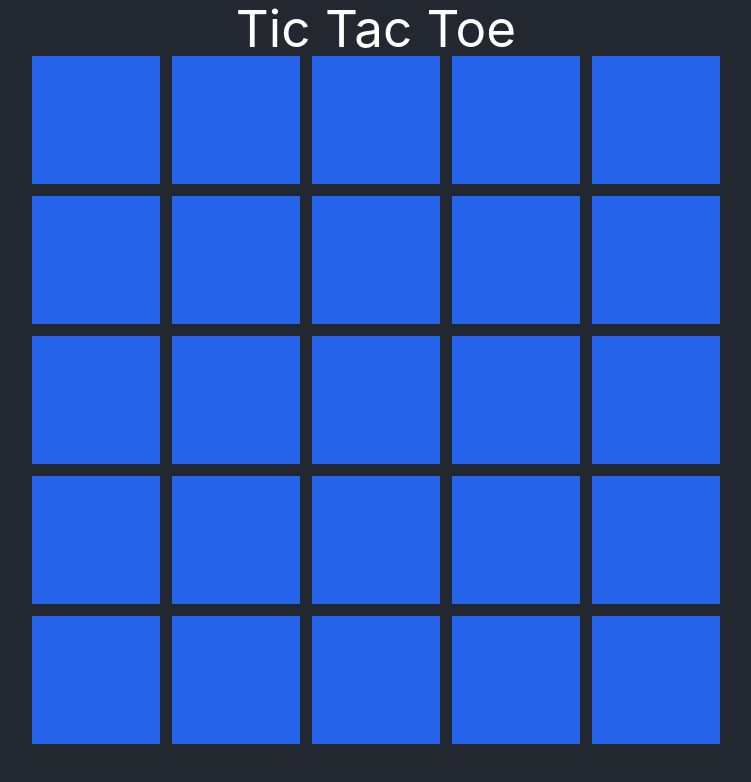
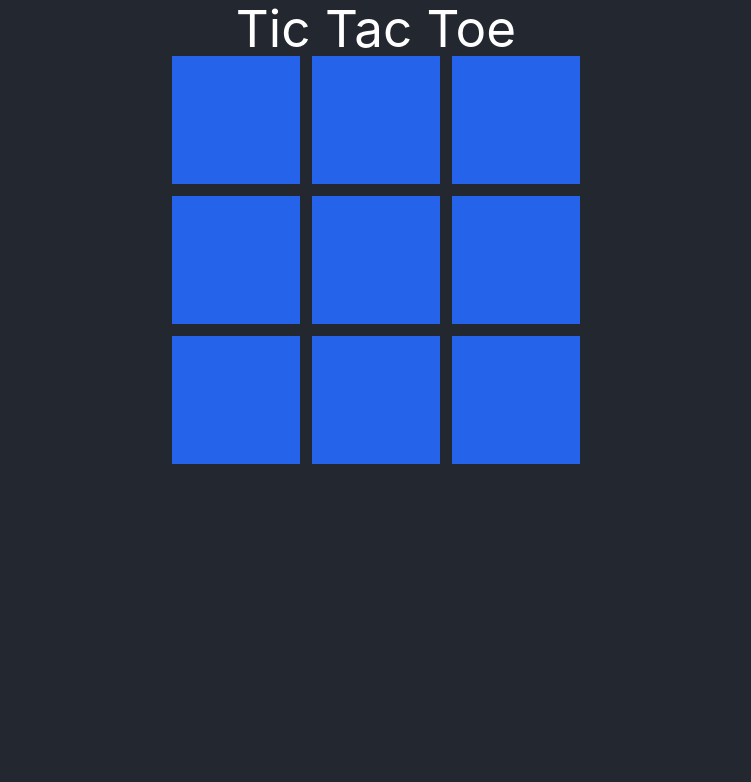
Before and after one commit to LlamaBack/tic-tac-toe, a React (Vite) app: page / in a window 1280 px wide. Shown: the top 782 px of the page, without its empty margins (264-1015 px from the left). Built offline with nearby package versions, Linux system fonts and the light colour scheme.

Commit message:
implementing history

```diff
--- /dev/null
+++ b/src/components/History.tsx
@@ -0,0 +1,11 @@
+function Board( {takes_in_latest_move} ) {
+  return (
+      //appends latest move coordinates to an array making the history
+
+      //after 2n moves deletes earliest move
+
+
+   );
+}
+
+export default Board;
--- a/src/components/TicTacToe.tsx
+++ b/src/components/TicTacToe.tsx
@@ -2,12 +2,14 @@ import { useState, useEffect } from "react";
 import Board from "./Board";
 import GameState from "./GameState";
 import GameOver from "./GameOver";
+import History from "./History";
 const PLAYER_X = "X"
 const PLAYER_O = "O"
+var history = [];
+const n = 3;
 
 function checkWinner(squares, setGameState, index, playerTurn, setPlayerTurn) {
   for (let i = 0; i < squares.length; i++){
-    console.log(playerTurn)
     if( squares[i][index[1]] !== playerTurn) {
         break;
     }
@@ -79,8 +81,16 @@ function checkWinner(squares, setGameState, index, playerTurn, setPlayerTurn) {
   }
 };
 
+function recordMove(last_move) {
+  history.push(last_move)
+};
+
+function giikerLogic() {
+  // if history.length ===
+};
+
 const TicTacToe = () => {
-  const [squares, setSquares] = useState((Array(5)).fill(null).map(() => Array(5).fill(null)));
+  const [squares, setSquares] = useState((Array(n)).fill(null).map(() => Array(n).fill(null)));
   //setSquares > rebinds squares to new input. i assume it must be of the same parameter type?
 
   const [playerTurn, setPlayerTurn] = useState(PLAYER_O);
@@ -99,6 +109,7 @@ const TicTacToe = () => {
     const newSquares = JSON.parse(JSON.stringify(squares));
     newSquares[index[0]][index[1]] = playerTurn;
     setSquares(newSquares);
+    recordMove([index[0], index[1]]);
   };
 
   useEffect(() => {
```
Also changed, not shown: src/components/Square.tsx (+0 -8 lines).
